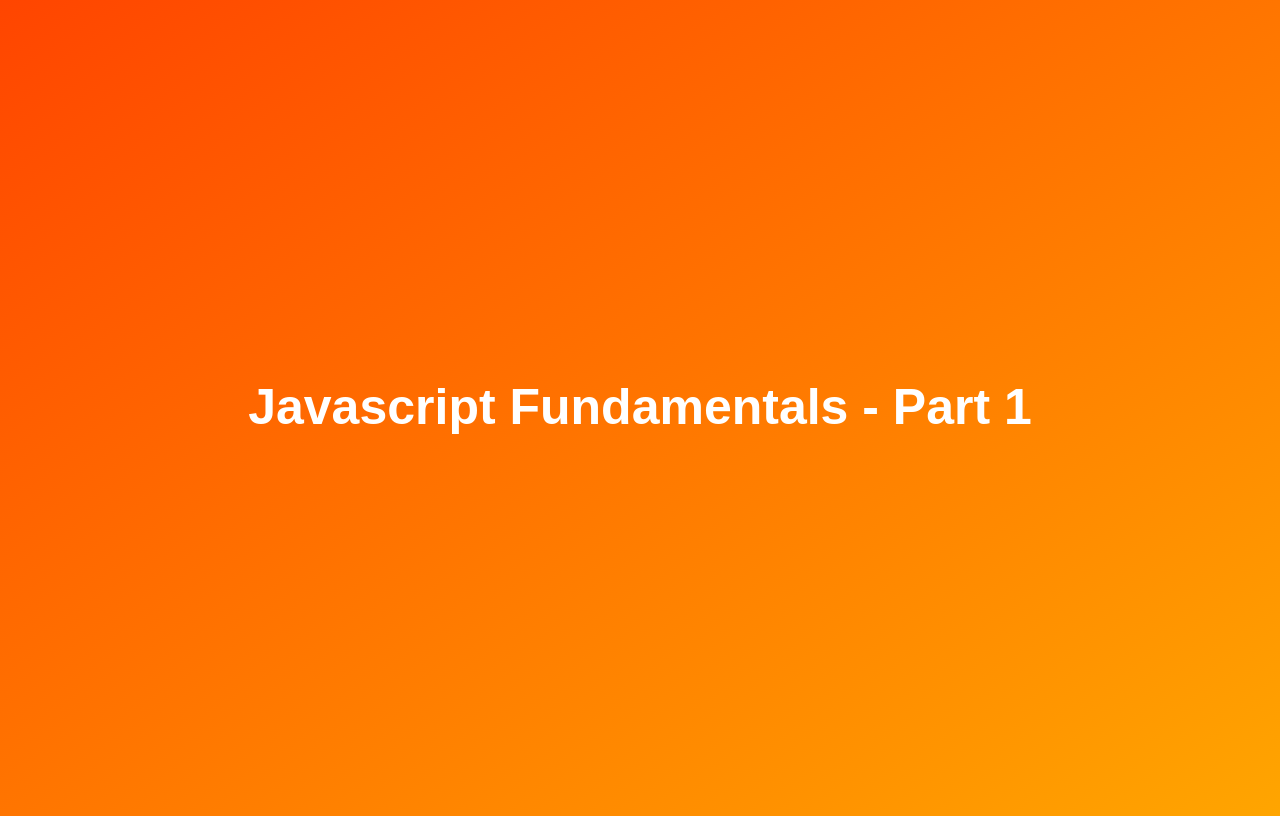
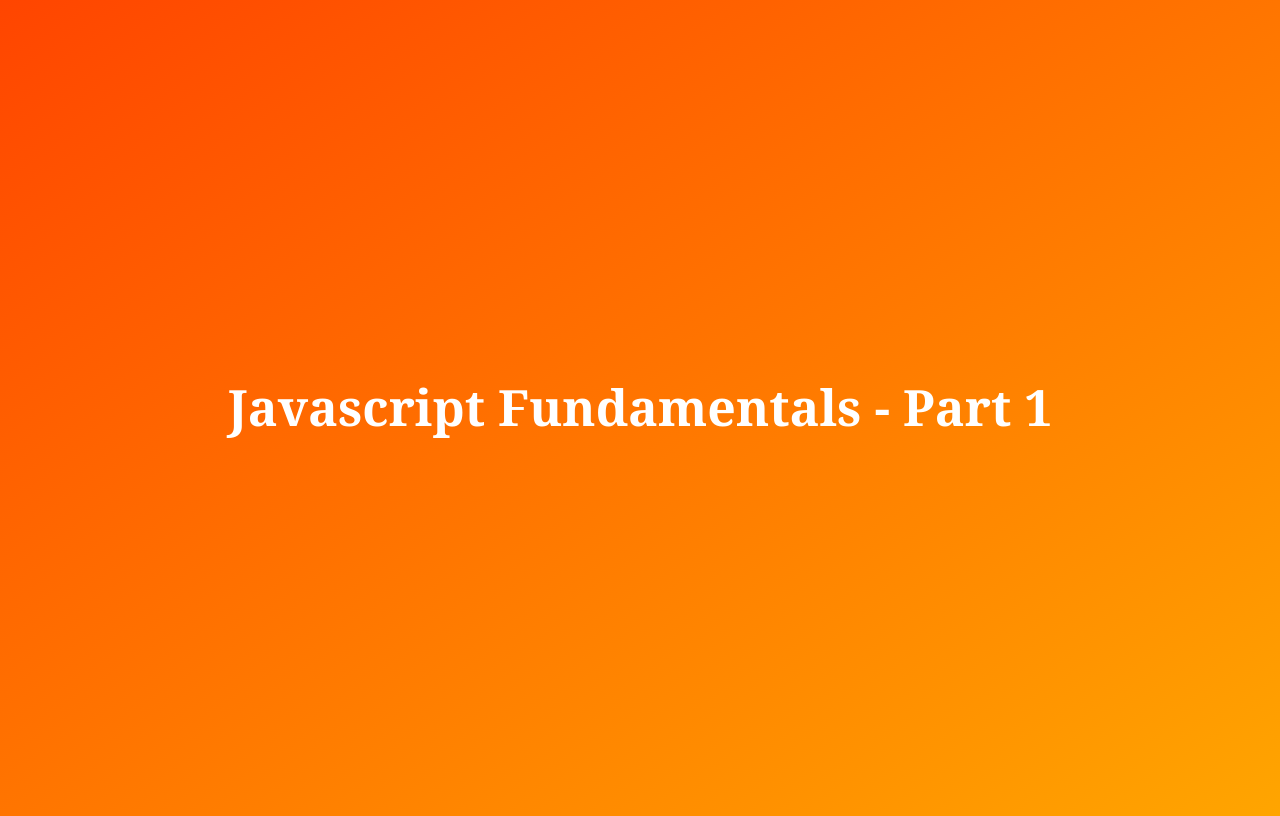
Before and after one commit to gaurav5677/complete-JavaScript, a plain HTML site: page 01-Fundamentals-Part-1/index.html in a window 1280 px wide. Drawn offline with Linux system fonts and the light colour scheme.

Commit message:
Functions

```diff
--- a/01-Fundamentals-Part-1/index.html
+++ b/01-Fundamentals-Part-1/index.html
@@ -18,7 +18,8 @@
       }
 
       h1 {
-         font-family: sans-serif;
+         font-family: Georgia, serif;
+
          font-size: 50px;
          line-height: 1.3px;
          width: 100%;
```
Also changed, not shown: 02-Fundamental-part-2/script.js (+27 -0 lines).
